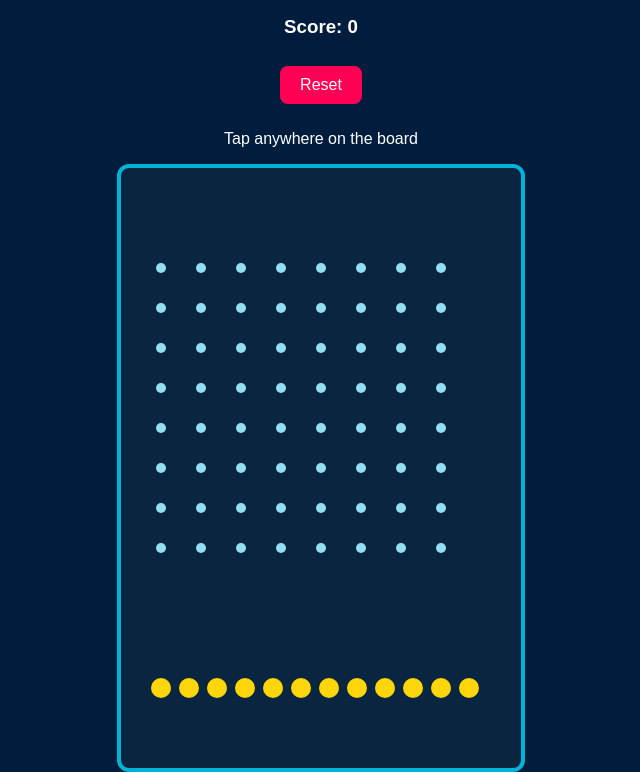
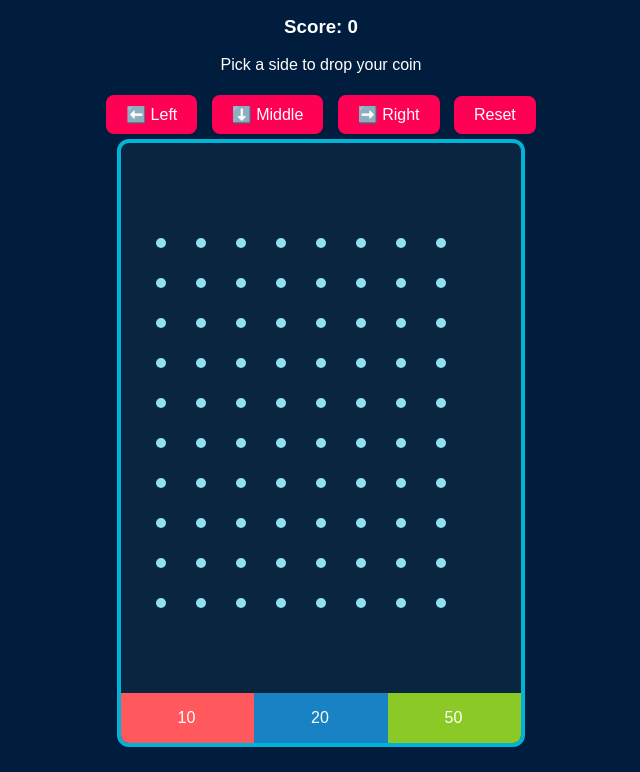
Before and after one commit to connorbanks272-ctrl/tipping-board, a plain HTML site: page index.html in a window 1280 px wide. Shown: the part 51-823 px from the top of the page, without its empty margins (319-959 px from the left). After the commit the page ends 800 px from the top, so only its background shows below. Drawn offline with Linux system fonts and the light colour scheme.

Commit message:
Update index.html

```diff
--- a/index.html
+++ b/index.html
@@ -2,7 +2,7 @@
 <html>
 <head>
 <meta name="viewport" content="width=device-width, initial-scale=1.0">
-<title>Tipping Board TV Edition</title>
+<title>Tipping Board Competition Edition</title>
 <style>
 body {
   margin:0;
@@ -22,7 +22,7 @@ canvas {
 }
 button {
   padding:10px 20px;
-  margin:10px;
+  margin:5px;
   font-size:16px;
   border:none;
   border-radius:8px;
@@ -35,8 +35,11 @@ button {
 
 <h1>🎯 TIPPING BOARD 🎯</h1>
 <h3>Score: <span id="score">0</span></h3>
+<p>Pick a side to drop your coin</p>
+<button onclick="dropCoin('left')">⬅️ Left</button>
+<button onclick="dropCoin('middle')">⬇️ Middle</button>
+<button onclick="dropCoin('right')">➡️ Right</button>
 <button onclick="resetGame()">Reset</button>
-<p>Tap anywhere on the board</p>
 
 <canvas id="game"></canvas>
 
@@ -48,22 +51,25 @@ canvas.width = 400;
 canvas.height = 600;
 
 let pegs = [];
-let coins = [];
-let falling = [];
+let fallingCoin = null;
 let score = 0;
 
+// Prize sections at the bottom
+const sections = [
+  {x: 0, width: 133, points: 10, color: "#ff595e"},
+  {x: 133, width: 134, points: 20, color: "#1982c4"},
+  {x: 267, width: 133, points: 50, color: "#8ac926"}
+];
+
+// Setup pegs in staggered pattern
 function setup() {
   pegs = [];
-  for (let y = 100; y < 400; y += 40) {
+  for (let y = 100; y < 500; y += 40) {
     for (let x = 40; x < 360; x += 40) {
       pegs.push({x: x + (y % 80 === 0 ? 20 : 0), y});
     }
   }
-
-  coins = [];
-  for (let i = 0; i < 12; i++) {
-    coins.push({x: 40 + i * 28, y: 520});
-  }
+  fallingCoin = null;
 }
 
 function drawPegs() {
@@ -75,21 +81,21 @@ function drawPegs() {
   });
 }
 
-function drawCoins() {
+function drawFalling() {
+  if (!fallingCoin) return;
   ctx.fillStyle = "#ffd60a";
-  coins.forEach(c => {
-    ctx.beginPath();
-    ctx.arc(c.x, c.y, 10, 0, Math.PI*2);
-    ctx.fill();
-  });
+  ctx.beginPath();
+  ctx.arc(fallingCoin.x, fallingCoin.y, 10, 0, Math.PI*2);
+  ctx.fill();
 }
 
-function drawFalling() {
-  ctx.fillStyle = "#ff8500";
-  falling.forEach(c => {
-    ctx.beginPath();
-    ctx.arc(c.x, c.y, 8, 0, Math.PI*2);
-    ctx.fill();
+function drawSections() {
+  sections.forEach(s => {
+    ctx.fillStyle = s.color;
+    ctx.fillRect(s.x, 550, s.width, 50);
+    ctx.fillStyle = "white";
+    ctx.font = "16px Arial";
+    ctx.fillText(s.points, s.x + s.width/2 - 10, 580);
   });
 }
 
@@ -97,43 +103,48 @@ function update() {
   ctx.clearRect(0,0,canvas.width,canvas.height);
 
   drawPegs();
-  drawCoins();
+  drawSections();
+  drawFalling();
 
-  falling.forEach(c => {
-    c.y += 4;
+  if (fallingCoin) {
+    fallingCoin.y += 2; // slower falling
 
+    // Bounce off pegs
     pegs.forEach(p => {
-      let dx = c.x - p.x;
-      let dy = c.y - p.y;
-      if (Math.sqrt(dx*dx + dy*dy) < 10) {
-        c.x += (Math.random() - 0.5) * 20;
+      const dx = fallingCoin.x - p.x;
+      const dy = fallingCoin.y - p.y;
+      const dist = Math.sqrt(dx*dx + dy*dy);
+      if (dist < 12) {
+        fallingCoin.x += (Math.random() < 0.5 ? -1 : 1) * Math.random() * 15;
+        fallingCoin.y -= 1; // slight bounce
       }
     });
 
-    if (c.y > 500) {
-      coins.forEach(coin => {
-        if (Math.abs(c.x - coin.x) < 20) {
-          coin.x += 15;
+    // Check if coin reached bottom
+    if (fallingCoin.y >= 550) {
+      sections.forEach(s => {
+        if (fallingCoin.x >= s.x && fallingCoin.x <= s.x + s.width) {
+          score += s.points;
+          alert(`You won ${s.points} points!`);
+          document.getElementById("score").innerText = score;
         }
       });
-      c.y = 1000;
+      fallingCoin = null; // remove coin
     }
-  });
-
-  coins.forEach(coin => {
-    if (coin.x > 390) {
-      score++;
-      document.getElementById("score").innerText = score;
-      coin.x = -100;
-    }
-  });
-
-  falling = falling.filter(c => c.y < 600);
-  coins = coins.filter(c => c.x > -50);
-
-  drawFalling();
+  }
 
   requestAnimationFrame(update);
+}
+
+function dropCoin(side) {
+  if (fallingCoin) return; // only one coin at a time
+
+  let x;
+  if (side === 'left') x = 50;
+  else if (side === 'middle') x = 200;
+  else if (side === 'right') x = 350;
+
+  fallingCoin = {x: x, y: 50};
 }
 
 function resetGame() {
@@ -142,18 +153,6 @@ function resetGame() {
   setup();
 }
 
-canvas.addEventListener("touchstart", function(e){
-  const rect = canvas.getBoundingClientRect();
-  const x = e.touches[0].clientX - rect.left;
-  falling.push({x:x, y:50});
-});
-
-canvas.addEventListener("click", function(e){
-  const rect = canvas.getBoundingClientRect();
-  const x = e.clientX - rect.left;
-  falling.push({x:x, y:50});
-});
-
 setup();
 update();
 </script>
```
